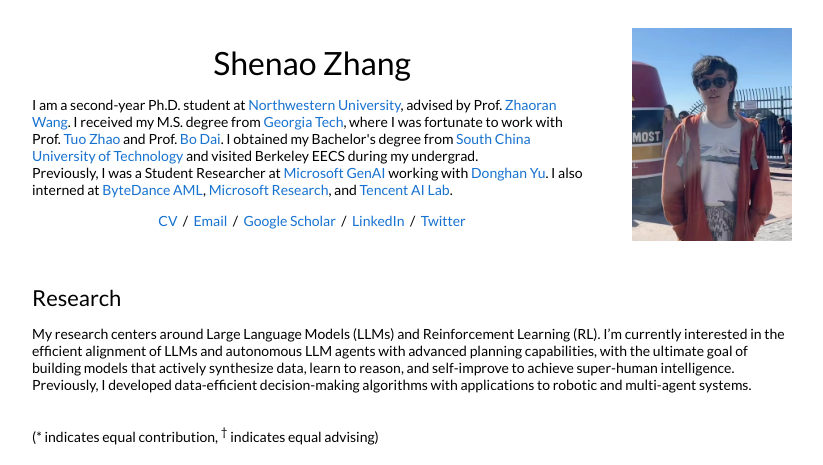
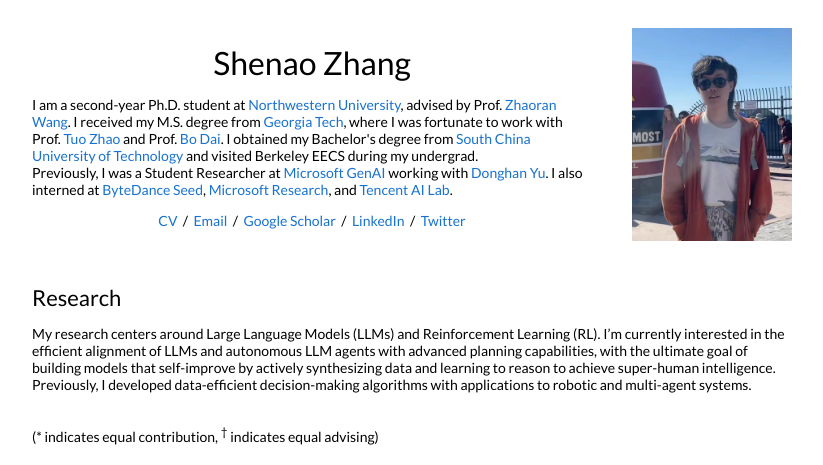
Before and after one commit to shenao-zhang/shenao-zhang.github.io, a Jekyll site: the page built from _posts/2024-10-07-realign.markdown, in a window 1280 px wide and 900 px high. Shown: the top 465 px of the window, without its empty margins (228-1051 px from the left). Built offline with Jekyll 4.4.1, drawn with Linux system fonts in a browser that asks for light colours.

Commit message:
Update default.html

```diff
--- a/_layouts/default.html
+++ b/_layouts/default.html
@@ -37,7 +37,7 @@
               </h1>
               <p>I am a second-year Ph.D. student at <a href="https://www.northwestern.edu/">Northwestern University</a>, advised by Prof. <a href="https://zhaoranwang.github.io/">Zhaoran Wang</a>. I received my M.S. degree from <a href="https://www.gatech.edu/">Georgia Tech</a>, where I was fortunate to work with Prof. <a href="https://www2.isye.gatech.edu/~tzhao80/">Tuo Zhao</a> and Prof. <a href="https://bo-dai.github.io/">Bo Dai</a>. I obtained my Bachelor's degree from <a href="https://www.scut.edu.cn/en/">South China University of Technology</a> and visited Berkeley EECS during my undergrad.<br/>
 
-                Previously, I was a Student Researcher at <a href="https://www.microsoft.com/en-us/research/">Microsoft GenAI</a> working with <a href="https://plusross.github.io/">Donghan Yu</a>. I also interned at <a href="https://www.bytedance.com/">ByteDance AML</a>, <a href="https://www.microsoft.com/en-us/research/">Microsoft Research</a>, and <a href="https://ai.tencent.com/ailab/en/index/">Tencent AI Lab</a>.
+                Previously, I was a Student Researcher at <a href="https://www.microsoft.com/en-us/research/">Microsoft GenAI</a> working with <a href="https://plusross.github.io/">Donghan Yu</a>. I also interned at <a href="https://www.bytedance.com/">ByteDance Seed</a>, <a href="https://www.microsoft.com/en-us/research/">Microsoft Research</a>, and <a href="https://ai.tencent.com/ailab/en/index/">Tencent AI Lab</a>.
               </p>
               <p style="text-align:center">
                 <a href="https://shenao-zhang.github.io/cv/Zhang_Shenao_CV.pdf">CV</a> &nbsp;/&nbsp;
@@ -59,7 +59,7 @@
             <td style="padding:2.5%;width:100%;vertical-align:middle">
               <h2>Research</h2>
               <p>
-               My research centers around Large Language Models (LLMs) and Reinforcement Learning (RL). I’m currently interested in the efficient alignment of LLMs and autonomous LLM agents with advanced planning capabilities, with the ultimate goal of building models that actively synthesize data, learn to reason, and self-improve to achieve super-human intelligence. Previously, I developed data-efficient decision-making algorithms with applications to robotic and multi-agent systems.
+               My research centers around Large Language Models (LLMs) and Reinforcement Learning (RL). I’m currently interested in the efficient alignment of LLMs and autonomous LLM agents with advanced planning capabilities, with the ultimate goal of building models that self-improve by actively synthesizing data and learning to reason to achieve super-human intelligence. Previously, I developed data-efficient decision-making algorithms with applications to robotic and multi-agent systems.
               <style>
   .specific-line {
     margin-bottom: -15px; /* Adjust the line height to reduce space */
```
